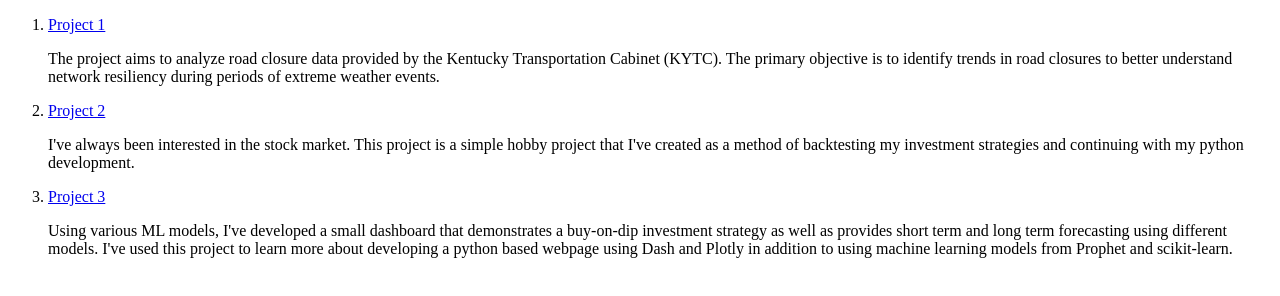
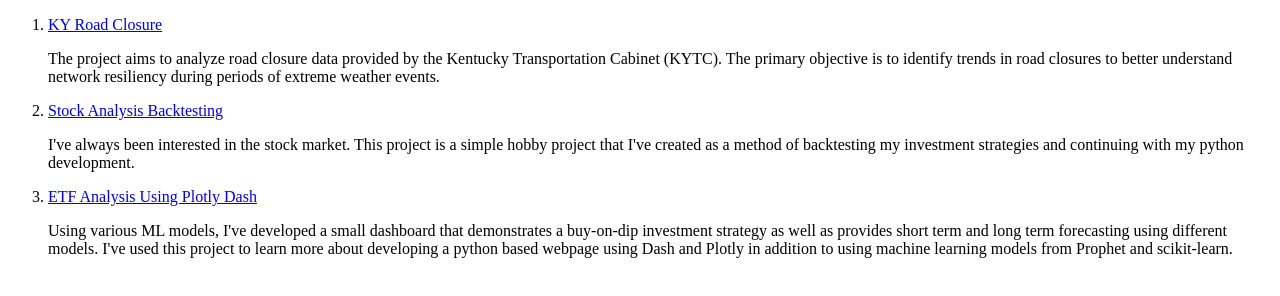
Before and after one commit to chrislambert-ky/my-codeyouresume, a plain HTML site: page projects.html in a window 1280 px wide. Drawn offline with Linux system fonts and the light colour scheme.

```diff
--- a/projects.html
+++ b/projects.html
@@ -9,17 +9,17 @@
 
     <ol>
         <li>
-            <a href="https://github.com/chrislambert-ky/analysis-ky-roadclosures" target="_blank" rel="noopener">Project 1</a>
+            <a href="https://github.com/chrislambert-ky/analysis-ky-roadclosures" target="_blank" rel="noopener">KY Road Closure</a>
             <p>The project aims to analyze road closure data provided by the Kentucky Transportation Cabinet (KYTC).
                 The primary objective is to identify trends in road closures to better understand network resiliency during periods of extreme weather events.</p>
         </li>
         <li>
-            <a href="https://github.com/chrislambert-ky/analysis-stockmarket" target="_blank" rel="noopener">Project 2</a>
+            <a href="https://github.com/chrislambert-ky/analysis-stockmarket" target="_blank" rel="noopener">Stock Analysis Backtesting</a>
             <p>I've always been interested in the stock market.
                 This project is a simple hobby project that I've created as a method of backtesting my investment strategies and continuing with my python development.</p>
         </li>
         <li>
-            <a href="https://github.com/chrislambert-ky/dash-etf-analysis" target="_blank" rel="noopener">Project 3</a>
+            <a href="https://github.com/chrislambert-ky/dash-etf-analysis" target="_blank" rel="noopener">ETF Analysis Using Plotly Dash</a>
             <p>Using various ML models, I've developed a small dashboard that demonstrates a buy-on-dip investment strategy as well as provides short term and long term forecasting using different models.
                 I've used this project to learn more about developing a python based webpage using Dash and Plotly in addition to using machine learning models from Prophet and scikit-learn.</p>
         </li>
```
